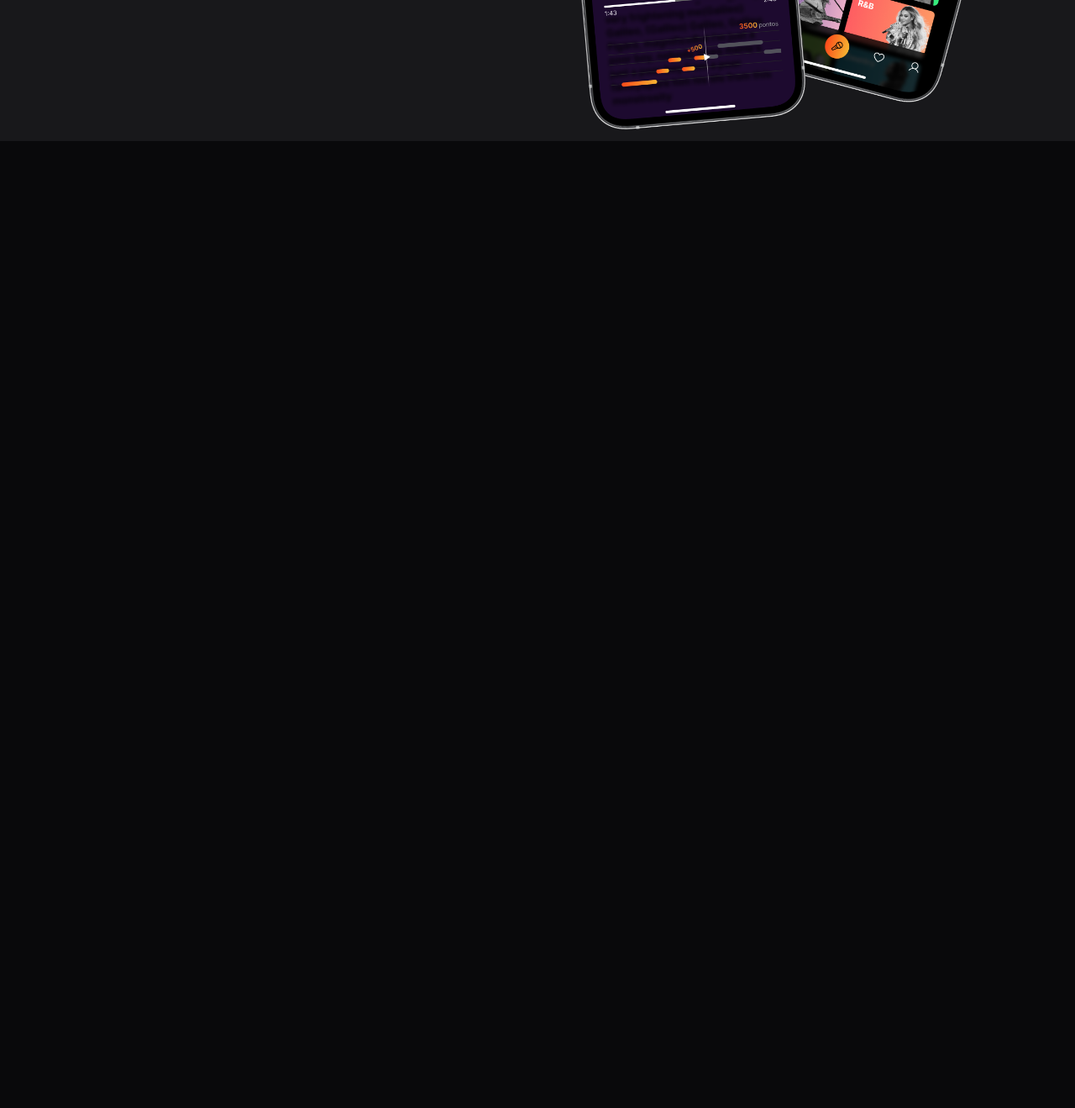
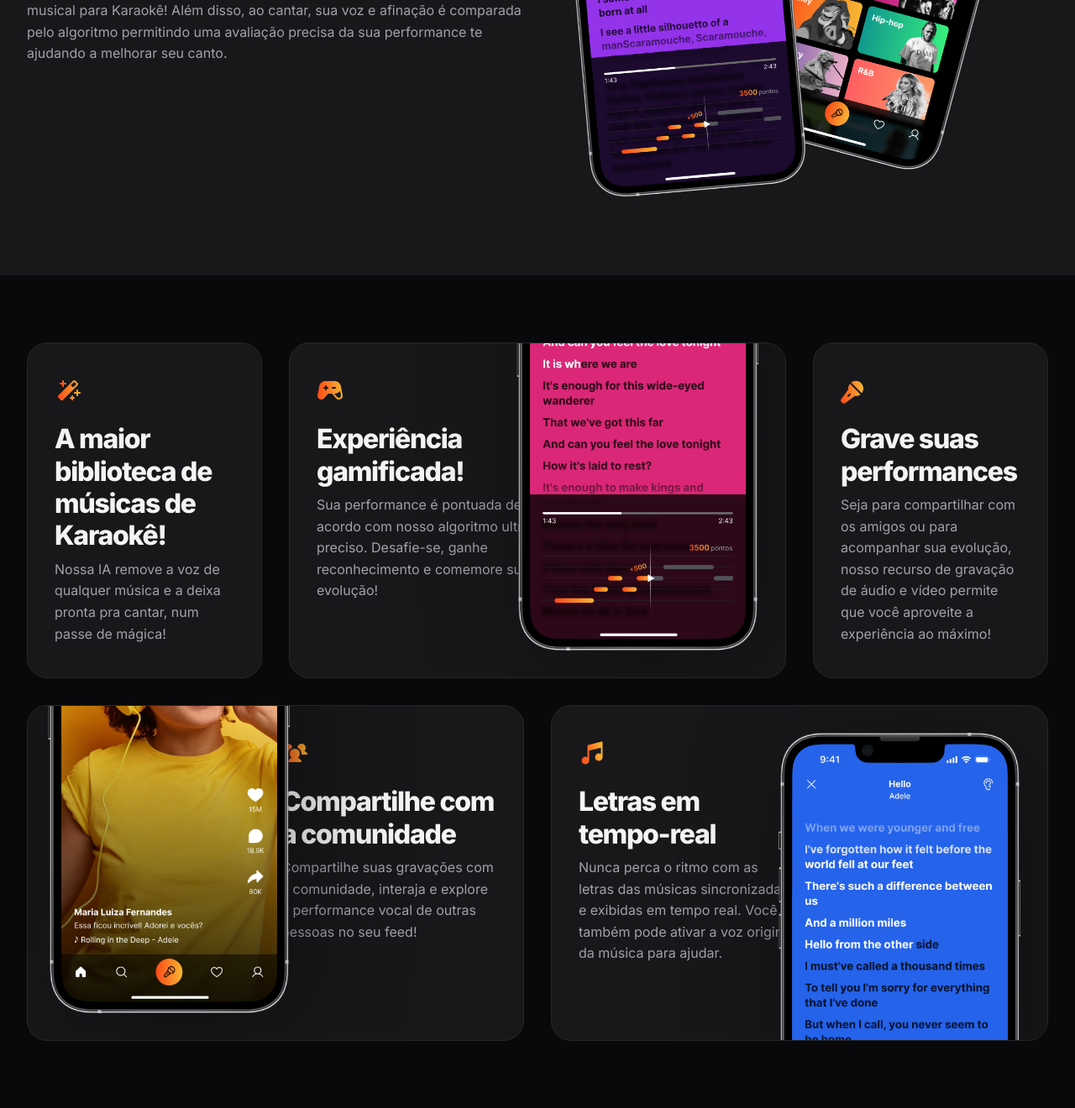
Before and after one commit to Ramontaffa/zingen, a plain HTML site: page index.html in a window 1280 px wide. Shown: the part 1308-2628 px from the top of the page at 84% size. Before the commit the page ends 1476 px from the top, so only its background shows below. Drawn offline with Linux system fonts and the light colour scheme.

Commit message:
features finalizada

```diff
--- a/index.html
+++ b/index.html
@@ -52,7 +52,7 @@
  </section>
 
  <section id="about">
-  <div class="container even-columns itens-center">
+  <div class="container even-columns itens-center py-xl">
     <div>
       <header>
         <strong>Conheça o app</strong>
@@ -67,5 +67,55 @@
 
   </div>
  </section>
+
+ <section id="features">
+  <div class="cards container py-xl grid gap-1.5">
+    <div class="card py-lg px-lg">
+      <img src="./assets/icons/MagicWand.svg" alt="">
+      <h3>A maior biblioteca de músicas de Karaokê!</h3>
+      <p>Nossa IA remove a voz de qualquer música e a deixa pronta pra cantar, num passe de mágica!</p>
+    </div>
+
+    <div class="card py-lg px-lg">
+      <div>
+        <img src="./assets/icons/GameController.svg" alt="">
+        <h3>Experiência gamificada!</h3>
+        <p>Sua performance é pontuada de acordo com nosso algoritmo ultra preciso. Desafie-se, ganhe reconhecimento e comemore sua evolução!</p>
+      </div>
+      <div class="desktop-only">
+        <img src="./assets/Tela 2.png" alt="">
+      </div>
+    </div>
+
+    <div class="card py-lg px-lg">
+      <img src="./assets/icons/MicrophoneStage.svg" alt="">
+      <h3>Grave suas performances</h3>
+      <p>Seja para compartilhar com os amigos ou para acompanhar sua evolução, nosso recurso de gravação de áudio e vídeo permite que você aproveite a experiência ao máximo! </p>
+    </div>
+
+    <div class="card py-lg px-lg">
+      <div>
+        <img src="./assets/icons/UsersThree.svg" alt="">
+        <h3>Compartilhe com a comunidade</h3>
+        <p>Compartilhe suas gravações com a comunidade, interaja e explore a performance vocal de outras pessoas no seu feed!</p>
+      </div>
+      <div class="desktop-only">
+        <img src="./assets/Tela 1.png" alt="">
+      </div>
+    </div>
+
+    <div class="card py-lg px-lg">
+      <div>
+        <img src="./assets/icons/MusicNotes.svg" alt="">
+        <h3>Letras em tempo-real</h3>
+        <p>Nunca perca o ritmo com as letras das músicas sincronizadas e exibidas em tempo real. Você também pode ativar a voz original da música para ajudar.</p>
+      </div>
+      <div class="desktop-only">
+        <img src="./assets/Tela 3.png" alt="">
+      </div>
+    </div>
+
+  </div>
+ </section>
 </body>
 </html>
--- /dev/null
+++ b/styles/cards.css
@@ -0,0 +1,9 @@
+.card {
+  background: var(--surface-color);
+  border: 1px solid var(--stroke-color);
+  border-radius: 1.5rem;
+
+  & h3{
+    margin-top: 1rem;
+  }
+}
--- /dev/null
+++ b/styles/features.css
@@ -0,0 +1,77 @@
+#features {
+  & .cards {
+    grid-template-columns: 17.5rem 1fr 1fr 17.5rem;
+    grid-template-rows: 25rem 25rem;
+    gap: 2rem;
+  }
+
+  & .card {
+    position: relative;
+    overflow: hidden;
+
+    & .desktop-only {
+      & img{
+        position: absolute;
+        max-width: 18rem;
+        filter: drop-shadow(1rem 1rem  4rem rgb(0 0 0 / 0.34));
+      }
+    }
+  }
+
+  & .card:nth-child(1) {
+    grid-column: 1/2;
+  }
+
+  & .card:nth-child(2) {
+    grid-column: 2/4;
+
+    & > div {
+      max-width: 16rem;
+    }
+
+    & .desktop-only {
+      img{
+        bottom: 2rem;
+        right: 2rem;
+      }
+    }
+  }
+
+  & .card:nth-child(3) {
+    grid-column: 4/5;
+  }
+
+  & .card:nth-child(4) {
+    grid-column: 1/3;
+    grid-row: 2/3;
+
+    & > div {
+      max-width: 16rem;
+      margin-left: auto;
+    }
+
+    & .desktop-only {
+      img{
+        bottom: 2rem;
+        left: 1.5rem;
+      }
+    }
+  }
+
+  & .card:nth-child(5) {
+    grid-column: 3/5;
+    grid-row: 2/3;
+
+    & > div {
+      max-width: 16rem;
+    }
+
+    & .desktop-only {
+      img{
+        top: 2rem;
+        right: 2rem;
+      }
+    }
+  }
+
+}
--- a/styles/index.css
+++ b/styles/index.css
@@ -6,3 +6,5 @@
 @import url(hero.css);
 @import url(sections.css);
 @import url(about.css);
+@import url(cards.css);
+@import url(features.css) (width >= 80em);
```
